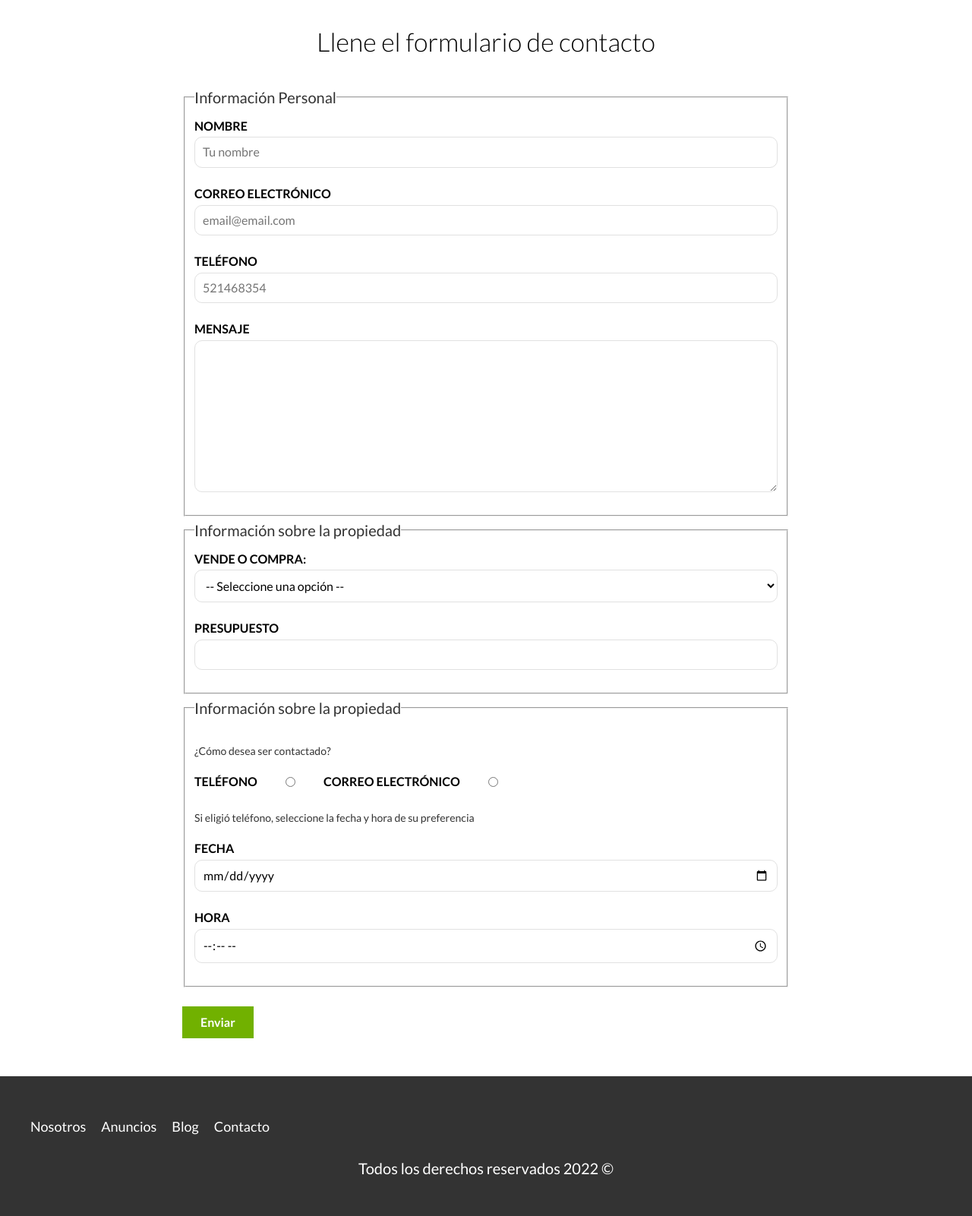
After one commit to AngelCruzL/php-realEstate, a PHP site: page /contact.html in a window 1280 px wide. The commit adds this page. Shown: the part 864-2465 px from the top of the page at 76% size. Run offline with PHP 8.4, Linux system fonts and the light colour scheme; style sheets or scripts are compiled from the project's sources; some libraries are stand-ins or nearby versions.

Commit message:
feat: add contact page

```diff
--- /dev/null
+++ b/src/contact.html
@@ -0,0 +1,138 @@
+<!DOCTYPE html>
+<html lang="en">
+  <head>
+    <meta charset="UTF-8" />
+    <meta http-equiv="X-UA-Compatible" content="IE=edge" />
+    <meta name="viewport" content="width=device-width, initial-scale=1.0" />
+    <title>Bienes Raíces</title>
+    <link rel="stylesheet" href="../build/css/app.css" />
+    <script src="../build/js/bundle.min.js" defer></script>
+  </head>
+
+  <body>
+    <header class="header">
+      <div class="container headerContent">
+        <div class="navbar">
+          <a href="index.html">
+            <img src="../build/img/logo.svg" alt="Bienes Raíces logo" />
+          </a>
+
+          <nav class="mainNavigation">
+            <ul>
+              <li><a href="about.html">Nosotros</a></li>
+              <li><a href="announcements.html">Anuncios</a></li>
+              <li><a href="blog.html">Blog</a></li>
+              <li><a href="contact.html">Contacto</a></li>
+            </ul>
+          </nav>
+        </div>
+      </div>
+    </header>
+
+    <main class="section container centerContent">
+      <h1>Contacto</h1>
+
+      <picture>
+        <source srcset="../build/img/destacada3.webp" type="image/webp" />
+        <source srcset="../build/img/destacada3.jpg" type="image/jpeg" />
+        <img
+          loading="lazy"
+          src="../build/img/destacada3.jpg"
+          alt="Imagen Contacto"
+        />
+      </picture>
+
+      <h2>Llene el formulario de contacto</h2>
+
+      <form class="contactForm">
+        <fieldset>
+          <legend>Información Personal</legend>
+
+          <label for="name">Nombre</label>
+          <input type="text" name="name" id="name" placeholder="Tu nombre" />
+
+          <label for="email">Correo electrónico</label>
+          <input
+            type="email"
+            name="email"
+            id="email"
+            placeholder="email@email.com"
+          />
+
+          <label for="phoneNumber">Teléfono</label>
+          <input
+            type="tel"
+            name="phoneNumber"
+            id="phoneNumber"
+            placeholder="521468354"
+          />
+
+          <label for="message">Mensaje</label>
+          <textarea name="message" id="message"></textarea>
+        </fieldset>
+
+        <fieldset>
+          <legend>Información sobre la propiedad</legend>
+
+          <label for="options">Vende o compra:</label>
+          <select name="options" id="options">
+            <option value="" disabled selected>
+              -- Seleccione una opción --
+            </option>
+            <option value="buy">Comprar</option>
+            <option value="sell">Vender</option>
+          </select>
+
+          <label for="budget">Presupuesto</label>
+          <input type="number" name="budget" id="budget" />
+        </fieldset>
+
+        <fieldset>
+          <legend>Información sobre la propiedad</legend>
+
+          <p>¿Cómo desea ser contactado?</p>
+
+          <div class="contactMean">
+            <label for="contactPhone">Teléfono</label>
+            <input type="radio" name="contact" id="contactPhone" />
+
+            <label for="contactEmail">Correo Electrónico</label>
+            <input type="radio" name="contact" id="contactEmail" />
+          </div>
+
+          <p>
+            Si eligió teléfono, seleccione la fecha y hora de su preferencia
+          </p>
+
+          <label for="date">Fecha</label>
+          <input type="date" name="date" id="date" />
+
+          <label for="hour">Hora</label>
+          <input type="time" name="hour" id="hour" min="09:00" max="18:00" />
+        </fieldset>
+
+        <input
+          type="submit"
+          value="Enviar"
+          class="btnGreen"
+          aria-label="Enviar formulario"
+        />
+      </form>
+    </main>
+
+    <footer class="footer section">
+      <div class="container footerContainer">
+        <nav class="mainNavigation">
+          <ul>
+            <li><a href="about.html">Nosotros</a></li>
+            <li><a href="announcements.html">Anuncios</a></li>
+            <li><a href="blog.html">Blog</a></li>
+            <li><a href="contact.html">Contacto</a></li>
+          </ul>
+        </nav>
+      </div>
+
+      <p class="copyright">Todos los derechos reservados 2022 &copy;</p>
+    </footer>
+  </body>
+</html>
--- a/src/index.html
+++ b/src/index.html
@@ -249,7 +249,7 @@
         Llena el formulario de contacto y un asesor se pondrá en contacto
         contigo a la brevedad
       </p>
-      <a href="announcements.html" class="btnYellow">Contáctenos</a>
+      <a href="contact.html" class="btnYellow">Contáctenos</a>
     </section>
 
     <div class="container section sectionBlog">
--- a/src/scss/abstracts/_mixins.scss
+++ b/src/scss/abstracts/_mixins.scss
@@ -30,11 +30,13 @@
   padding-block: 1.2rem;
   padding-inline: 2.4rem;
   background-color: $backgroundColor;
+  border: none;
   color: var.$colorWhite;
   font-weight: var.$fontWeightBold;
   text-align: center;
 
   &:hover {
+    cursor: pointer;
     background-color: darken($backgroundColor, 5);
   }
 }
--- /dev/null
+++ b/src/scss/components/_contactForm.scss
@@ -0,0 +1,51 @@
+@use '../abstracts/variables' as v;
+@use '../abstracts/mixins' as m;
+
+.contactForm {
+  p {
+    margin-block-start: 2rem;
+    font-size: 1.4rem;
+    color: v.$colorGreyDarker;
+  }
+
+  legend {
+    font-size: 2rem;
+    color: v.$colorGreyDarker;
+  }
+
+  label {
+    display: block;
+    font-weight: v.$fontWeightBold;
+    text-transform: uppercase;
+  }
+
+  textarea {
+    block-size: 20rem;
+  }
+
+  input:not([type='submit']),
+  textarea,
+  select {
+    display: block;
+    margin-block-end: 2rem;
+    padding-block: 1rem;
+    padding-inline: 1rem;
+    inline-size: 100%;
+    background-color: v.$colorWhite;
+    border: 1px solid v.$colorGrey;
+    border-radius: 1rem;
+  }
+
+  .contactMean {
+    display: flex;
+    max-inline-size: 40rem;
+    justify-content: space-between;
+    align-items: center;
+  }
+
+  input[type='radio'] {
+    margin-block: unset;
+    margin-inline: unset;
+    inline-size: auto;
+  }
+}
--- a/src/scss/components/_index.scss
+++ b/src/scss/components/_index.scss
@@ -3,3 +3,4 @@
 @forward 'ads';
 @forward 'blogPost';
 @forward 'testimonial';
+@forward 'contactForm';
```
